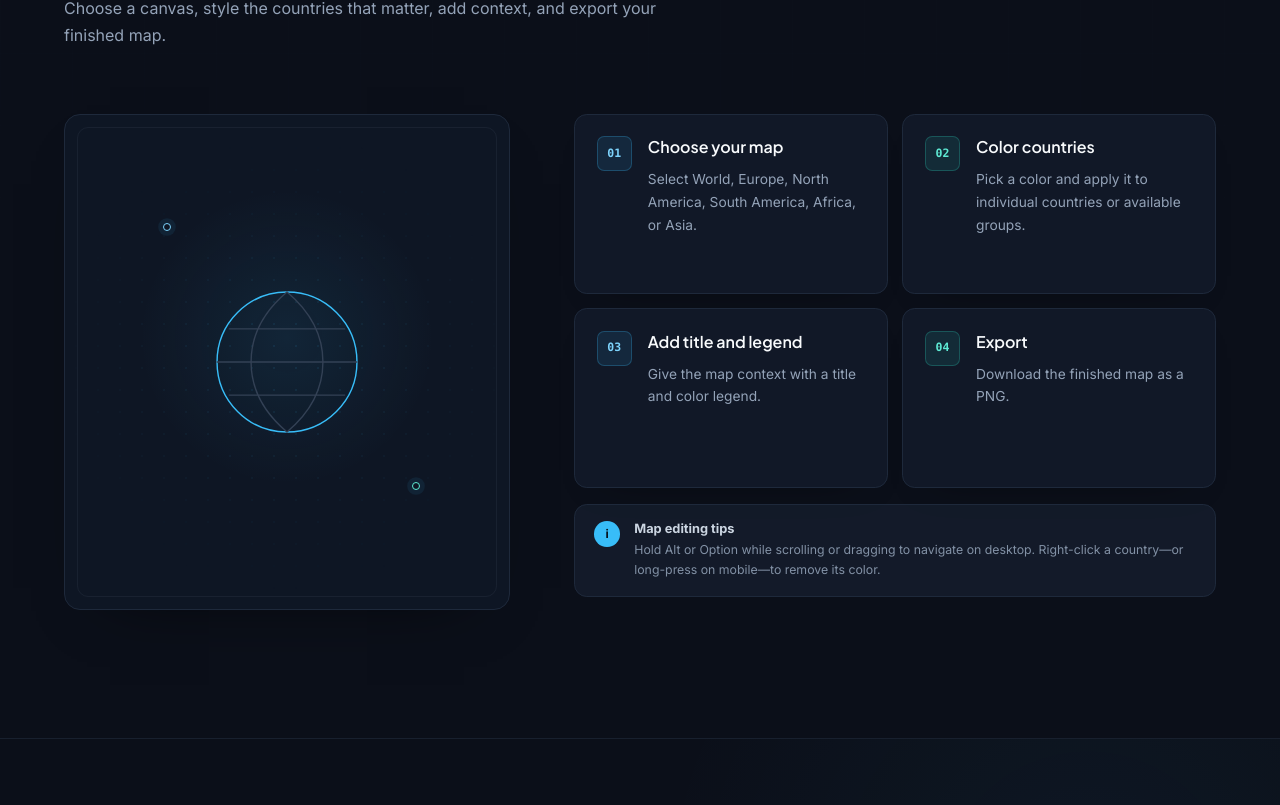
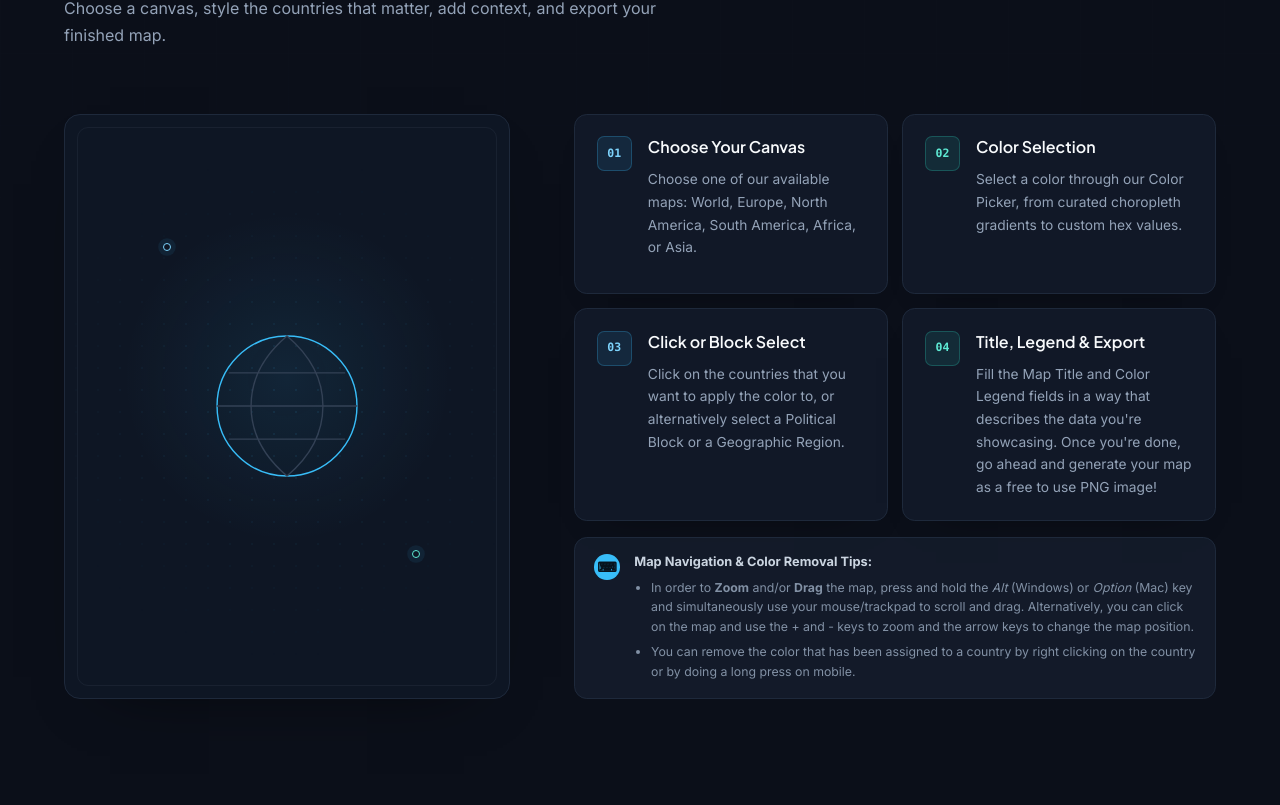
Before and after one commit to miguelduartedev/Interactive-Maps, a Next.js app: page / in a window 1280 px wide. Shown: the part 1035-1840 px from the top of the page. Built offline with nearby package versions, Linux system fonts and the light colour scheme.

Commit message:
copy: align homepage workflow with Stitch

```diff
--- a/src/components/organisms/Panel/panel.tsx
+++ b/src/components/organisms/Panel/panel.tsx
@@ -1,25 +1,27 @@
 const WORKFLOW_STEPS = [
   {
     number: "01",
-    title: "Choose your map",
+    title: "Choose Your Canvas",
     description:
-      "Select World, Europe, North America, South America, Africa, or Asia.",
+      "Choose one of our available maps: World, Europe, North America, South America, Africa, or Asia.",
   },
   {
     number: "02",
-    title: "Color countries",
+    title: "Color Selection",
     description:
-      "Pick a color and apply it to individual countries or available groups.",
+      "Select a color through our Color Picker, from curated choropleth gradients to custom hex values.",
   },
   {
     number: "03",
-    title: "Add title and legend",
-    description: "Give the map context with a title and color legend.",
+    title: "Click or Block Select",
+    description:
+      "Click on the countries that you want to apply the color to, or alternatively select a Political Block or a Geographic Region.",
   },
   {
     number: "04",
-    title: "Export",
-    description: "Download the finished map as a PNG.",
+    title: "Title, Legend & Export",
+    description:
+      "Fill the Map Title and Color Legend fields in a way that describes the data you're showcasing. Once you're done, go ahead and generate your map as a free to use PNG image!",
   },
 ] as const
 
@@ -88,15 +90,24 @@ export default function Panel() {
 
             <aside className="workflow-tip" aria-label="Map editing tips">
               <div className="workflow-tip__icon" aria-hidden="true">
-                i
+                ⌨
               </div>
               <div>
-                <h3>Map editing tips</h3>
-                <p>
-                  Hold Alt or Option while scrolling or dragging to navigate on
-                  desktop. Right-click a country—or long-press on mobile—to
-                  remove its color.
-                </p>
+                <h3>Map Navigation &amp; Color Removal Tips:</h3>
+                <ul>
+                  <li>
+                    In order to <b>Zoom</b> and/or <b>Drag</b> the map, press and
+                    hold the <i>Alt</i> (Windows) or <i>Option</i> (Mac) key and
+                    simultaneously use your mouse/trackpad to scroll and drag.
+                    Alternatively, you can click on the map and use the + and -
+                    keys to zoom and the arrow keys to change the map position.
+                  </li>
+                  <li>
+                    You can remove the color that has been assigned to a country
+                    by right clicking on the country or by doing a long press on
+                    mobile.
+                  </li>
+                </ul>
               </div>
             </aside>
           </div>
--- a/src/components/organisms/Panel/styles/Panel.styles.scss
+++ b/src/components/organisms/Panel/styles/Panel.styles.scss
@@ -203,12 +203,17 @@
     font-weight: 650;
   }
 
-  p {
-    margin: 0;
+  ul {
+    margin: 0.5rem 0 0;
+    padding-left: 1.05rem;
     color: #8291a5;
     font-family: "Inter", "Helvetica Neue", sans-serif;
     font-size: 0.77rem;
     line-height: 1.6;
+  }
+
+  li + li {
+    margin-top: 0.35rem;
   }
 }
 
@@ -222,7 +227,7 @@
   color: #07131d;
   background: #38bdf8;
   font-family: "Inter", "Helvetica Neue", sans-serif;
-  font-size: 0.75rem;
+  font-size: 0.85rem;
   font-weight: 800;
 }
 
```
